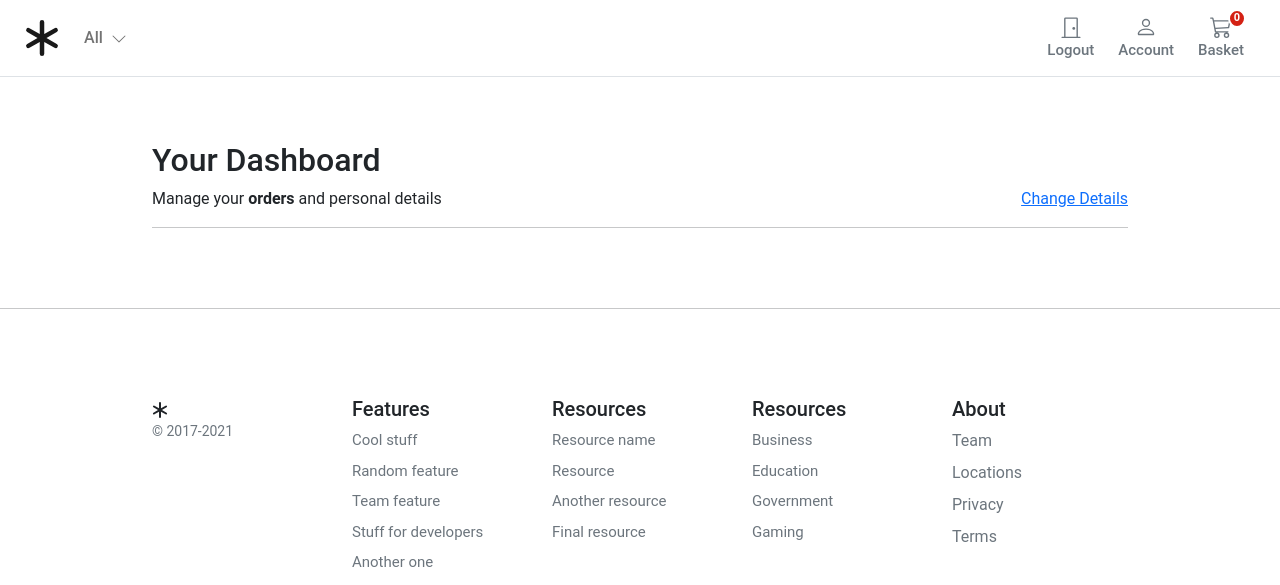
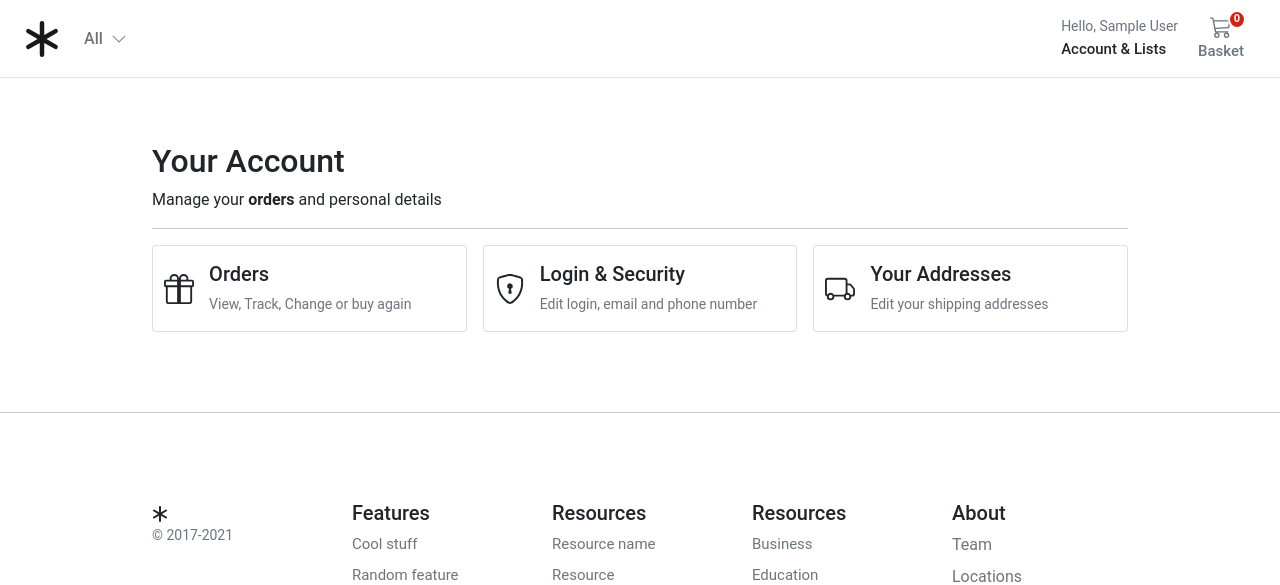
Before and after one commit to Asld97/Django_Ecommerce, a Django app: page /account/dashboard/ in a window 1280 px wide. Shown: the top 585 px of the page. Run offline with Django 4.2, Linux system fonts and the light colour scheme; the visitor is signed in with stand-in values (Sample User, id 1); data that the repository does not hold is empty.

Commit message:
Template update

```diff
--- a/account/admin.py
+++ b/account/admin.py
@@ -1,5 +1,7 @@
 from django.contrib import admin
-from .models import UserBase
+
+from .models import Customer
+
 # Register your models here.
 
-admin.site.register(UserBase)
+admin.site.register(Customer)
--- a/account/views.py
+++ b/account/views.py
@@ -7,21 +7,22 @@ from django.template.loader import render_to_string
 from django.utils.encoding import force_bytes, force_str
 from django.utils.http import urlsafe_base64_decode, urlsafe_base64_encode
 
+from orders.views import user_orders
 
 from .forms import RegistrationForm, UserEditForm
-from .models import UserBase
+from .models import Customer
 from .tokens import account_activation_token
-from orders.views import user_orders
 
 
 @login_required
 def dashboard(request):
     orders = user_orders(request)
-    return render(request, 'account/dashboard/dashboard.html', {'orders': orders})
+    return render(request, "account/dashboard/dashboard.html", {"orders": orders})
+
 
 @login_required
 def edit_details(request):
-    if request.method == 'POST':
+    if request.method == "POST":
         user_form = UserEditForm(instance=request.user, data=request.POST)
 
         if user_form.is_valid():
@@ -29,59 +30,67 @@ def edit_details(request):
     else:
         user_form = UserEditForm(instance=request.user)
 
-    return render(request,
-                  'account/dashboard/edit_details.html', {'user_form': user_form})
+    return render(
+        request, "account/dashboard/edit_details.html", {"user_form": user_form}
+    )
+
 
 @login_required
 def delete_user(request):
-    user = UserBase.objects.get(user_name=request.user)
+    user = Customer.objects.get(user_name=request.user)
     user.is_active = False
     user.save()
     logout(request)
-    return redirect('account:delete_confirmation')
+    return redirect("account:delete_confirmation")
+
 
 # Create your views here.
 def account_register(request):
+    if request.user.is_authenticated:
+        return redirect("account:dashboard")
 
-    if request.user.is_authenticated:
-        return redirect('account:dashboard')
-
-    if request.method == 'POST':
+    if request.method == "POST":
         registerForm = RegistrationForm(request.POST)
         if registerForm.is_valid():
             user = registerForm.save(commit=False)
-            user.email = registerForm.cleaned_data['email']
-            user.set_password(registerForm.cleaned_data['password'])
+            user.email = registerForm.cleaned_data["email"]
+            user.set_password(registerForm.cleaned_data["password"])
             user.is_active = False
             user.save()
             current_site = get_current_site(request)
 
-            subject = 'Activate your Account'
-            message = render_to_string('account/registration/account_activation_email.html', {
-                'user': user,
-                'domain': current_site.domain,
-                'uid': urlsafe_base64_encode(force_bytes(user.pk)),
-                'token': account_activation_token.make_token(user),
-            })
-
+            subject = "Activate your Account"
+            message = render_to_string(
+                "account/registration/account_activation_email.html",
+                {
+                    "user": user,
+                    "domain": current_site.domain,
+                    "uid": urlsafe_base64_encode(force_bytes(user.pk)),
+                    "token": account_activation_token.make_token(user),
+                },
+            )
 
             user.email_user(subject=subject, message=message)
-            return render(request, 'account/registration/register_email_confirm.html', {'form': registerForm})
+            return render(
+                request,
+                "account/registration/register_email_confirm.html",
+                {"form": registerForm},
+            )
     else:
         registerForm = RegistrationForm()
-    return render(request, 'account/registration/register.html', {'form': registerForm})
+    return render(request, "account/registration/register.html", {"form": registerForm})
 
 
 def account_activate(request, uidb64, token):
     try:
         uid = force_str(urlsafe_base64_decode(uidb64))
-        user = UserBase.objects.get(pk=uid)
-    except():
+        user = Customer.objects.get(pk=uid)
+    except ():
         pass
     if user is not None and account_activation_token.check_token(user, token):
         user.is_active = True
         user.save()
         login(request, user)
-        return redirect('account:dashboard')
+        return redirect("account:dashboard")
     else:
-        return render(request, 'account/registration/activation_invalid.html')
+        return render(request, "account/registration/activation_invalid.html")
--- a/core/settings/base.py
+++ b/core/settings/base.py
@@ -145,7 +145,7 @@ BASKET_SESSION_ID = "basket"
 DEFAULT_AUTO_FIELD = "django.db.models.BigAutoField"
 
 # Custom user model
-AUTH_USER_MODEL = "account.UserBase"
+AUTH_USER_MODEL = "account.Customer"
 LOGIN_REDIRECT_URL = "/account/dashboard"
 LOGIN_URL = "/account/login"
 
--- a/manage.py
+++ b/manage.py
@@ -6,7 +6,7 @@ import sys
 
 def main():
     """Run administrative tasks."""
-    os.environ.setdefault("DJANGO_SETTINGS_MODULE", "core.settings.dev_debug")
+    os.environ.setdefault("DJANGO_SETTINGS_MODULE", "core.settings.base")
     try:
         from django.core.management import execute_from_command_line
     except ImportError as exc:
--- a/templates/account/dashboard/dashboard.html
+++ b/templates/account/dashboard/dashboard.html
@@ -1,82 +1,79 @@
-{% extends "../../base.html" %}
-{% block title %}Dashboard{%endblock %}
-{% block content %}
+{% extends "../sub_base.html" %}
+{% block title %}Dashboard{% endblock %}
 
+{% block sub_content %}
 
-<div class="container">
   <div class="col-12">
-    <h1 class="h2">Your Dashboard</h1>
+    <h1 class="h2">Your Account</h1>
   </div>
   <div class="col-12 d-flex justify-content-between">
     <div>Manage your <b>orders</b> and personal details</div>
-    <div><a href="{% url "account:edit_details" %}">Change Details</a></div>
+    {% comment %} <div><a href="{% url "account:edit_details" %}">Change Details</a></div> {% endcomment %}
   </div>
   <hr />
-</div>
-<div class="container">
-  {% for order in orders %}
-  <div class="row g-3">
-    <div class="col-12 bg-light p-3 d-flex justify-content-between">
-      <div class="d-flex d-flex-inline">
-        <div class="pe-3">{{ order.created }}</div>
-        <div class="dropdown">
-          <a class="text-reset text-decoration-none dropdown-toggle" href="#" role="link" id="dropdownLink"
-            data-bs-toggle="dropdown" aria-expanded="false">
-            Dispacted to
-            <svg xmlns="http://www.w3.org/2000/svg" width="12" height="12" fill="currentColor"
-              class="bi bi-chevron-down" viewBox="0 0 16 16">
-              <path fill-rule="evenodd"
-                d="M1.646 4.646a.5.5 0 0 1 .708 0L8 10.293l5.646-5.647a.5.5 0 0 1 .708.708l-6 6a.5.5 0 0 1-.708 0l-6-6a.5.5 0 0 1 0-.708z" />
+
+  <div class="row row-cols-1 row-cols-sm-2 row-cols-md-3 g-3">
+    <div class="col">
+      <a href="#" class="text-reset text-decoration-none" role="button" style="max-width: 540px;">
+      <div class="card mb-3">
+        <div class="row g-0">
+          <div class="col-2 position-relative">
+            <svg class="position-absolute top-50 start-50 translate-middle" xmlns="http://www.w3.org/2000/svg" width="30" height="30" fill="currentColor" class="bi bi-gift"
+              viewBox="0 0 16 16">
+              <path
+                d="M3 2.5a2.5 2.5 0 0 1 5 0 2.5 2.5 0 0 1 5 0v.006c0 .07 0 .27-.038.494H15a1 1 0 0 1 1 1v2a1 1 0 0 1-1 1v7.5a1.5 1.5 0 0 1-1.5 1.5h-11A1.5 1.5 0 0 1 1 14.5V7a1 1 0 0 1-1-1V4a1 1 0 0 1 1-1h2.038A2.968 2.968 0 0 1 3 2.506V2.5zm1.068.5H7v-.5a1.5 1.5 0 1 0-3 0c0 .085.002.274.045.43a.522.522 0 0 0 .023.07zM9 3h2.932a.56.56 0 0 0 .023-.07c.043-.156.045-.345.045-.43a1.5 1.5 0 0 0-3 0V3zM1 4v2h6V4H1zm8 0v2h6V4H9zm5 3H9v8h4.5a.5.5 0 0 0 .5-.5V7zm-7 8V7H2v7.5a.5.5 0 0 0 .5.5H7z" />
             </svg>
-          </a>
-          <ul class="dropdown-menu" aria-labelledby="dropdownLink">
-            <li class="item small">{{order.full_name}}</li>
-            <li class="item small">{{order.address1}}</li>
-            <li class="item small">{{order.address2}}</li>
-            <li class="item small">{{order.post_code}}</li>
-          </ul>
-        </div>
-      </div>
-      <div class="text-end">
-        Total paid: <span class="fw-bold">£{{ order.total_paid }}</span>
-      </div>
-    </div>
-    <div class="col-md-5 col-lg-4 order-md-last p-0 order-3">
-      <div class="d-grid gap-2 ">
-        <button class="btn btn-warning" type="button">Problem with order</button>
-        <button class="btn btn-light" type="button">Leave a review</button>
-      </div>
-    </div>
-    <div class="col-md-7 col-lg-8 p-0">
-      {% for item in order.items.all %}
-      <div class="card mb-3 border-0">
-        <div class="row g-0">
-          <div class="col-md-2 d-none d-md-block">
-            {% for image in product.product_image.all%}
-            {% if image.is_feature %}
-            <img class="img-fluid" alt="{{image.alt_text}}" src="{{ image.image.url }}">
-            {% endif %}
-            {% endfor %}
           </div>
-          <div class="col-md-10">
-
-            <div class="card-body p-1">
-              <a class="text-decoration-none" href="{{ item.product.get_absolute_url }}">
-                <p class="card-text small">{{item.product|title}}</p>
-              </a>
+          <div class="col-10">
+            <div class="card-body ps-0 ps-md-1">
+              <h1 class="h5">Orders</h1>
+              <p class="card-text small text-muted">View, Track, Change or buy again</p>
             </div>
           </div>
         </div>
       </div>
-      {% endfor %}
+      </a>
     </div>
+    <div class="col">
+      <a href="{% url "account:edit_details" %}" class="text-reset text-decoration-none" role="button" style="max-width: 540px;">
+      <div class="card mb-3">
+        <div class="row g-0">
+          <div class="col-2 position-relative">
+            <svg class="position-absolute top-50 start-50 translate-middle" xmlns="http://www.w3.org/2000/svg" width="30" height="30" fill="currentColor" class="bi bi-shield-lock" viewBox="0 0 16 16">
+              <path d="M5.338 1.59a61.44 61.44 0 0 0-2.837.856.481.481 0 0 0-.328.39c-.554 4.157.726 7.19 2.253 9.188a10.725 10.725 0 0 0 2.287 2.233c.346.244.652.42.893.533.12.057.218.095.293.118a.55.55 0 0 0 .101.025.615.615 0 0 0 .1-.025c.076-.023.174-.061.294-.118.24-.113.547-.29.893-.533a10.726 10.726 0 0 0 2.287-2.233c1.527-1.997 2.807-5.031 2.253-9.188a.48.48 0 0 0-.328-.39c-.651-.213-1.75-.56-2.837-.855C9.552 1.29 8.531 1.067 8 1.067c-.53 0-1.552.223-2.662.524zM5.072.56C6.157.265 7.31 0 8 0s1.843.265 2.928.56c1.11.3 2.229.655 2.887.87a1.54 1.54 0 0 1 1.044 1.262c.596 4.477-.787 7.795-2.465 9.99a11.775 11.775 0 0 1-2.517 2.453 7.159 7.159 0 0 1-1.048.625c-.28.132-.581.24-.829.24s-.548-.108-.829-.24a7.158 7.158 0 0 1-1.048-.625 11.777 11.777 0 0 1-2.517-2.453C1.928 10.487.545 7.169 1.141 2.692A1.54 1.54 0 0 1 2.185 1.43 62.456 62.456 0 0 1 5.072.56z"/>
+              <path d="M9.5 6.5a1.5 1.5 0 0 1-1 1.415l.385 1.99a.5.5 0 0 1-.491.595h-.788a.5.5 0 0 1-.49-.595l.384-1.99a1.5 1.5 0 1 1 2-1.415z"/>
+            </svg>
+          </div>
+          <div class="col-10">
+            <div class="card-body ps-0 ps-md-1">
+              <h1 class="h5">Login & Security</h1>
+              <p class="card-text small text-muted">Edit login, email and phone number</p>
+            </div>
+          </div>
+        </div>
+      </div>
+      </a>
+    </div>
+    <div class="col">
+      <a href="" class="text-reset text-decoration-none" role="button" style="max-width: 540px;">
+      <div class="card mb-3">
+        <div class="row g-0">
+          <div class="col-2 position-relative">
+            <svg class="position-absolute top-50 start-50 translate-middle" xmlns="http://www.w3.org/2000/svg" width="30" height="30" fill="currentColor" class="bi bi-truck" viewBox="0 0 16 16">
+              <path d="M0 3.5A1.5 1.5 0 0 1 1.5 2h9A1.5 1.5 0 0 1 12 3.5V5h1.02a1.5 1.5 0 0 1 1.17.563l1.481 1.85a1.5 1.5 0 0 1 .329.938V10.5a1.5 1.5 0 0 1-1.5 1.5H14a2 2 0 1 1-4 0H5a2 2 0 1 1-3.998-.085A1.5 1.5 0 0 1 0 10.5v-7zm1.294 7.456A1.999 1.999 0 0 1 4.732 11h5.536a2.01 2.01 0 0 1 .732-.732V3.5a.5.5 0 0 0-.5-.5h-9a.5.5 0 0 0-.5.5v7a.5.5 0 0 0 .294.456zM12 10a2 2 0 0 1 1.732 1h.768a.5.5 0 0 0 .5-.5V8.35a.5.5 0 0 0-.11-.312l-1.48-1.85A.5.5 0 0 0 13.02 6H12v4zm-9 1a1 1 0 1 0 0 2 1 1 0 0 0 0-2zm9 0a1 1 0 1 0 0 2 1 1 0 0 0 0-2z"/>
+            </svg>
+          </div>
+          <div class="col-10">
+            <div class="card-body ps-0 ps-md-1">
+              <h1 class="h5">Your Addresses</h1>
+              <p class="card-text small text-muted">Edit your shipping addresses</p>
+            </div>
+          </div>
+        </div>
+      </div>
+      </a>
+    </div>
+
   </div>
-  {% endfor %}
-</div>
-
-
-
-
-
 
 {% endblock %}
--- a/templates/account/sub_base.html
+++ b/templates/account/sub_base.html
@@ -3,9 +3,9 @@
 {% block stylesheet %}{% static 'account/css/account.css' %}{% endblock %}
 
 {% block content %}
-<div class="container-fluid">
+<div class="container">
   <div class="login d-flex align-items-center">
-    <div class="col-12 col-md-6  col-lg-6 mx-auto">
+    <div class="col-12 col-md-12 col-lg-12 mx-auto">
       {% block sub_content %}{% endblock %}
     </div>
   </div>
--- a/templates/base.html
+++ b/templates/base.html
@@ -62,47 +62,49 @@
             </div>
             <span class="fs15 fw500">Shop</span>
           </button>
+          <div>
+            <div class="collapse navbar-collapse" id="navbarSupportedContent2">
+              <ul class="navbar-nav me-auto mb-2 mb-lg-0">
+                <li class="nav-item dropdown">
+                  <a class="nav-link dropdown-toggle text-reset" href="#" id="navbarDropdown" role="button"
+                    data-bs-toggle="dropdown" aria-expanded="false">
+                    <div class="small text-muted">Hello,
+                      {% if user.is_authenticated %}
+                      {{ request.user.name }}
+                      {% else %}
+                      Login
+                      {% endif %}
+                    </div>
+                    <span class="fs15 fw500">Account &amp; Lists
+                    </span>
+                    </span>
+                  </a>
+                  <div class="dropdown-menu rounded-0" aria-labelledby="navbarDropdown">
+                    <div class="card border-0">
+                      <div class="card-body">
+                        <h6 class="card-title">My Account</h6>
+                        <ul class="list-group list-group-flush dropdown-account-link">
+                          {% if user.is_authenticated %}
+                          <a href="{% url "account:dashboard" %}"
+                            class="text-reset small list-group-item p-0 pb-1 border-0 dropdown-account-link">Your
+                            Account</a>
+                          <a href="#"
+                            class="text-reset small list-group-item p-0 pb-1 border-0 dropdown-account-link">Orders</a>
+                          <a href="{% url "account:logout" %}"
+                            class="text-reset small list-group-item p-0 pb-1 border-0 dropdown-account-link">Logout</a>
+                          {% else %}
+                          <a href="{% url "account:login" %}"
+                            class="text-reset small list-group-item p-0 pb-1 border-0 dropdown-account-link">Login</a>
+                          {% endif %}
+                        </ul>
+                      </div>
+                    </div>
+                  </div>
+                </li>
+              </ul>
+            </div>
+          </div>
 
-          {% if user.is_authenticated %}
-          <a type="button" role="button" href="{% url "account:logout" %}"
-            class="btn btn-outline-secondary border-0 basket-btn">
-            <div>
-              <svg xmlns="http://www.w3.org/2000/svg" width="22" height="22" fill="currentColor"
-                class="bi bi-door-closed" viewBox="0 0 16 16">
-                <path
-                  d="M3 2a1 1 0 0 1 1-1h8a1 1 0 0 1 1 1v13h1.5a.5.5 0 0 1 0 1h-13a.5.5 0 0 1 0-1H3V2zm1 13h8V2H4v13z" />
-                <path d="M9 9a1 1 0 1 0 2 0 1 1 0 0 0-2 0z" />
-              </svg>
-            </div>
-            <span class="fs15 fw500">Logout</span>
-          </a>
-          {% else %}
-          <a type="button" role="button" href="{% url "account:login" %}"
-            class="btn btn-outline-secondary border-0 basket-btn">
-            <div>
-              <svg xmlns="http://www.w3.org/2000/svg" width="22" height="22" fill="currentColor"
-                class="bi bi-door-closed" viewBox="0 0 16 16">
-                <path
-                  d="M3 2a1 1 0 0 1 1-1h8a1 1 0 0 1 1 1v13h1.5a.5.5 0 0 1 0 1h-13a.5.5 0 0 1 0-1H3V2zm1 13h8V2H4v13z" />
-                <path d="M9 9a1 1 0 1 0 2 0 1 1 0 0 0-2 0z" />
-              </svg>
-            </div>
-            <span class="fs15 fw500">Login</span>
-          </a>
-          {% endif %}
-
-
-          <a type="button" role="button" href="{% url "account:dashboard" %}"
-            class="btn btn-outline-secondary border-0 basket-btn">
-            <div>
-              <svg xmlns="http://www.w3.org/2000/svg" width="22" height="22" fill="currentColor" class="bi bi-person"
-                viewBox="0 0 16 16">
-                <path
-                  d="M8 8a3 3 0 1 0 0-6 3 3 0 0 0 0 6zm2-3a2 2 0 1 1-4 0 2 2 0 0 1 4 0zm4 8c0 1-1 1-1 1H3s-1 0-1-1 1-4 6-4 6 3 6 4zm-1-.004c-.001-.246-.154-.986-.832-1.664C11.516 10.68 10.289 10 8 10c-2.29 0-3.516.68-4.168 1.332-.678.678-.83 1.418-.832 1.664h10z" />
-              </svg>
-            </div>
-            <span class="fs15 fw500">Account</span>
-          </a>
 
           <a type="button" role="button" href="{% url "basket:basket_summary" %}"
             class="btn btn-outline-secondary border-0 basket-btn">
@@ -135,6 +137,16 @@
                 <a class="dropdown-item" href="{{ c.get_absolute_url }}">{{ c.name|title }}</a>
               </li>
               {% endfor %}
+              <h6 class="card-title">My Account</h6>
+              <ul class="list-group list-group-flush dropdown-account-link">
+                {% if user.is_authenticated %}
+                <a href="{% url "account:dashboard" %}" class="dropdown-item">Your Account</a>
+                <a href="#" class="dropdown-item">Orders</a>
+                <a href="{% url "account:logout" %}" class="dropdown-item">Logout</a>
+                {% else %}
+                <a href="{% url "account:login" %}" class="dropdown-item">Login</a>
+                {% endif %}
+              </ul>
             </ul>
           </div>
         </div>
```
Also changed, not shown: account/forms.py (+142 -63 lines), account/models.py (+41 -16 lines), templates/account/dashboard/addresses.html (added, +63 -0 lines), account/migrations/0001_initial.py, orders/migrations/0001_initial.py, store/migrations/0001_initial.py.
